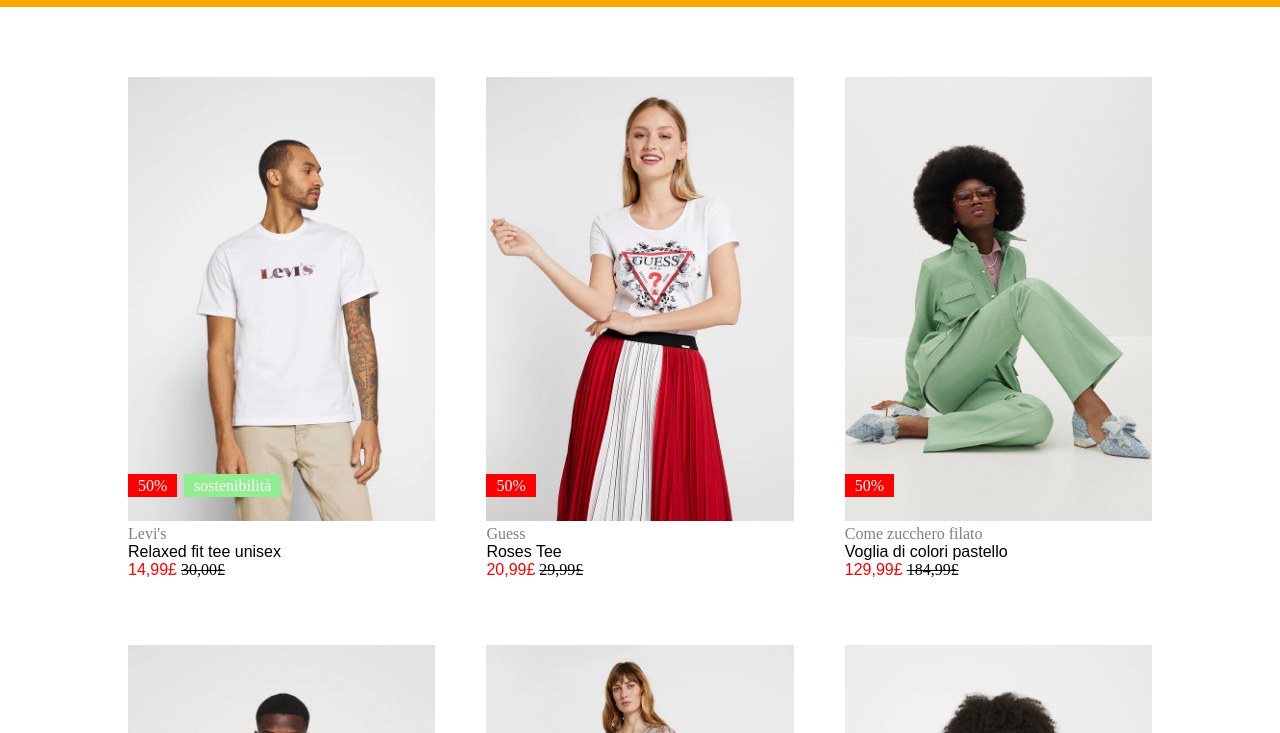
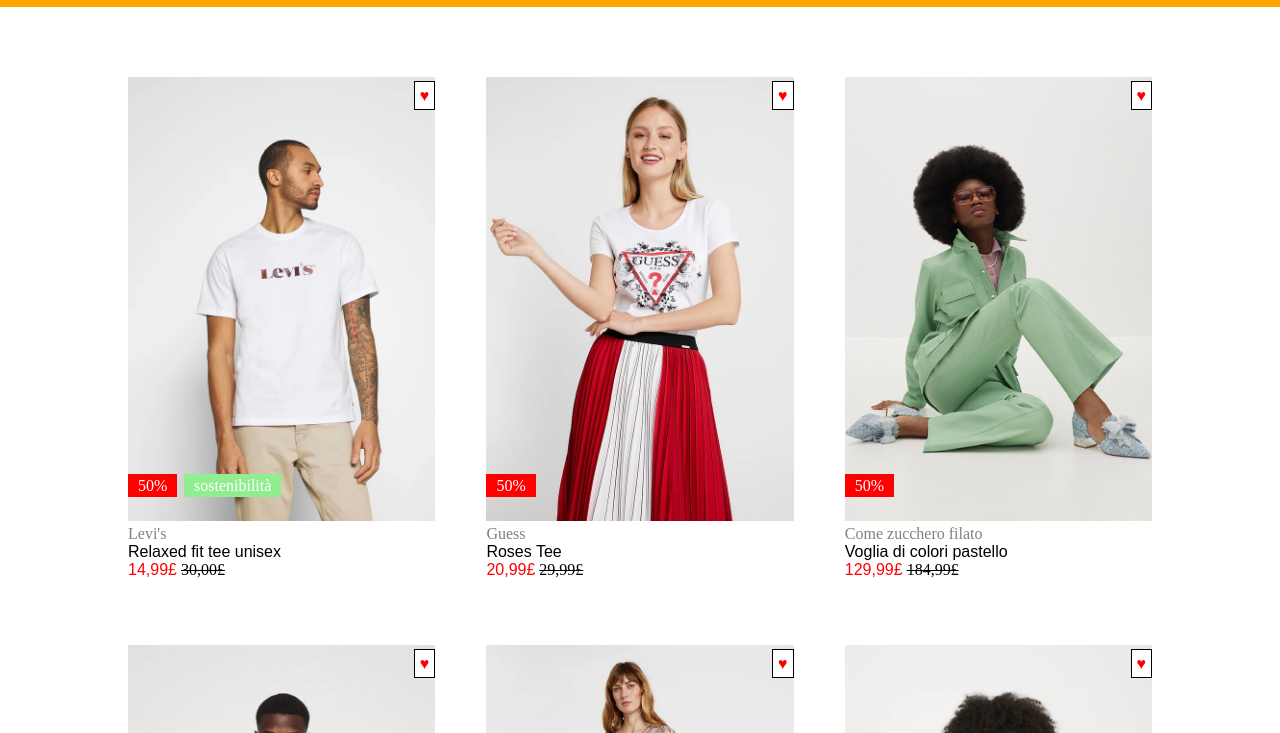
Before and after one commit to LorenzoVivenzio/html-css-boolando, a plain HTML site: page index.html in a window 1280 px wide. Shown: the part 67-800 px from the top of the page. Drawn offline with Linux system fonts and the light colour scheme.

Commit message:
add like alle card

```diff
--- a/css/style.css
+++ b/css/style.css
@@ -111,3 +111,22 @@ li{
 .color-gray{
     color: gray;
 }
+.heart{
+    position: absolute;
+    top: 10px;
+    right: 0;
+}
+.form{
+    background-color: white;
+    color: red;
+    height: 5px;
+    padding: 5px;
+    border: 1px solid black;
+}
+.form:hover {
+    background-color: red;
+    color: white;
+    height: 5px;
+    padding: 5px;
+    border: 1px solid black;
+}
--- a/index.html
+++ b/index.html
@@ -39,6 +39,9 @@
                     <!-- cheda uno -->
                     <div class="col-30 bs">
                         <img src="./img/1.webp" alt="" class="card">
+                        <div class="heart">
+                            <span class="form">&hearts;</span>
+                        </div>
                         <div class="sconto">
                             <span class="sale">50%</span>
                         </div>
@@ -56,6 +59,9 @@
                     <!-- scheda due -->
                     <div class=" scheda-due col-30 bs">
                         <img src="./img/2.webp" alt="" class="card">
+                        <div class="heart">
+                            <span class="form">&hearts;</span>
+                        </div>
                         <div class="sconto">
                             <span class="sale">50%</span>
                         </div>
@@ -70,6 +76,9 @@
                     <!-- scheda tre -->
                     <div class="scheda-quattro col-30 bs">
                         <img src="./img/3.webp" alt="" class="card">
+                        <div class="heart">
+                            <span class="form">&hearts;</span>
+                        </div>
                         <div class="sconto">
                             <span class="sale">50%</span>
                         </div>
@@ -79,11 +88,15 @@
                             <span class="text-bold">Voglia di colori pastello</span><br>
                             <span class="red-n">129,99£</span>
                             <span class="line">184,99£</span>
+
                         </div>
                     </div>
                     <!-- scheda quattro -->
                     <div class="scheda-quattro col-30 bs">
                         <img src="./img/4.webp" alt="" class="card">
+                        <div class="heart">
+                            <span class="form">&hearts;</span>
+                        </div>
                         <div class="sconto">
                             <span class="sale">50%</span>
                         </div>
@@ -101,6 +114,9 @@
                     </div>
                     <!-- scheda cinque -->
                     <div class="scheda-cinque col-30 bs">
+                        <div class="heart">
+                            <span class="form">&hearts;</span>
+                        </div>
                         <img class="card" src="./img/5.webp" alt="">
                         <!-- <img src="./img/5b.webp" alt=""> -->
                         <div class="descrition">
@@ -112,6 +128,9 @@
                     </div>
                     <!-- scheda sei -->
                     <div class="scheda-sei col-30 bs">
+                        <div class="heart">
+                            <span class="form">&hearts;</span>
+                        </div>
                         <div class="sostenibilità bot-left">
                             <span class="green">sostenibilità</span>
                         </div>
```
